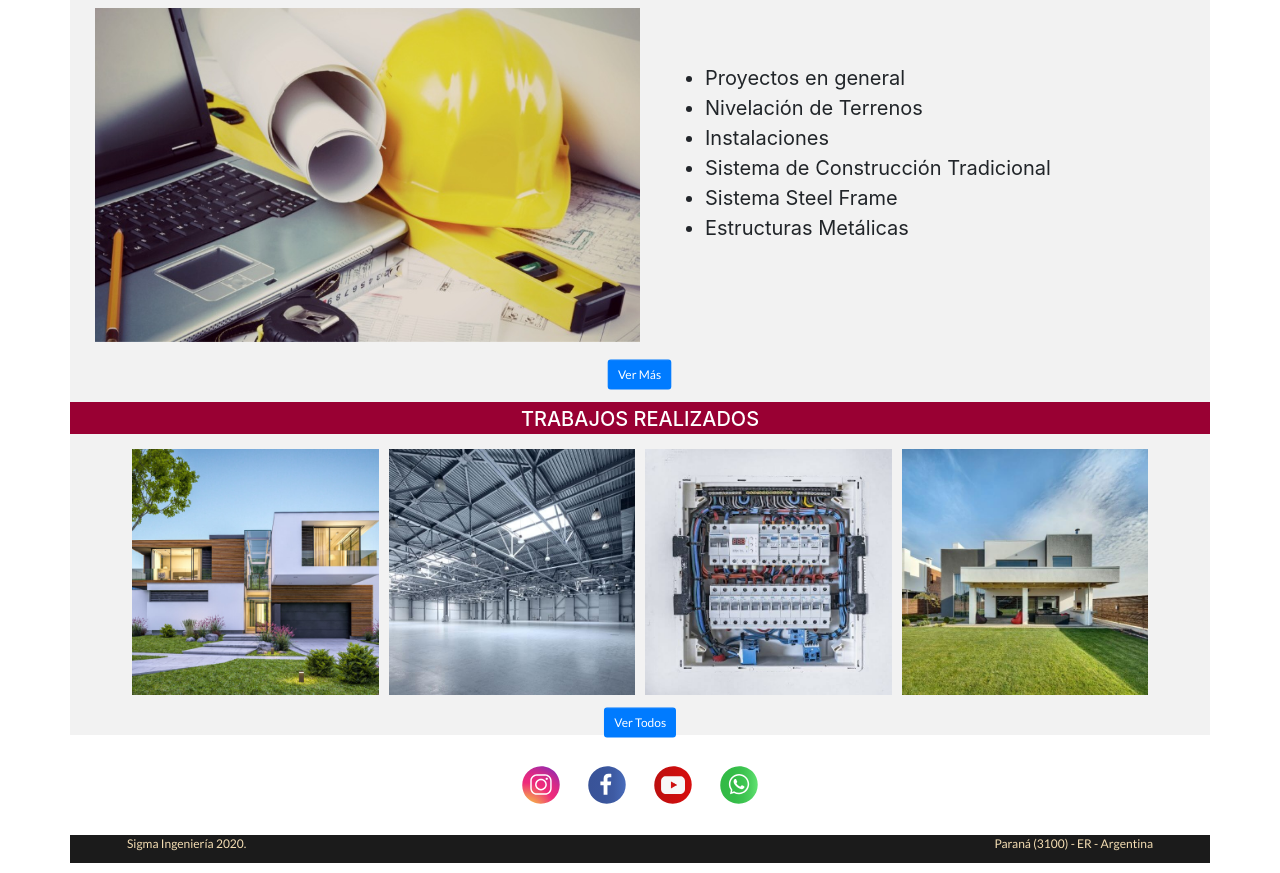
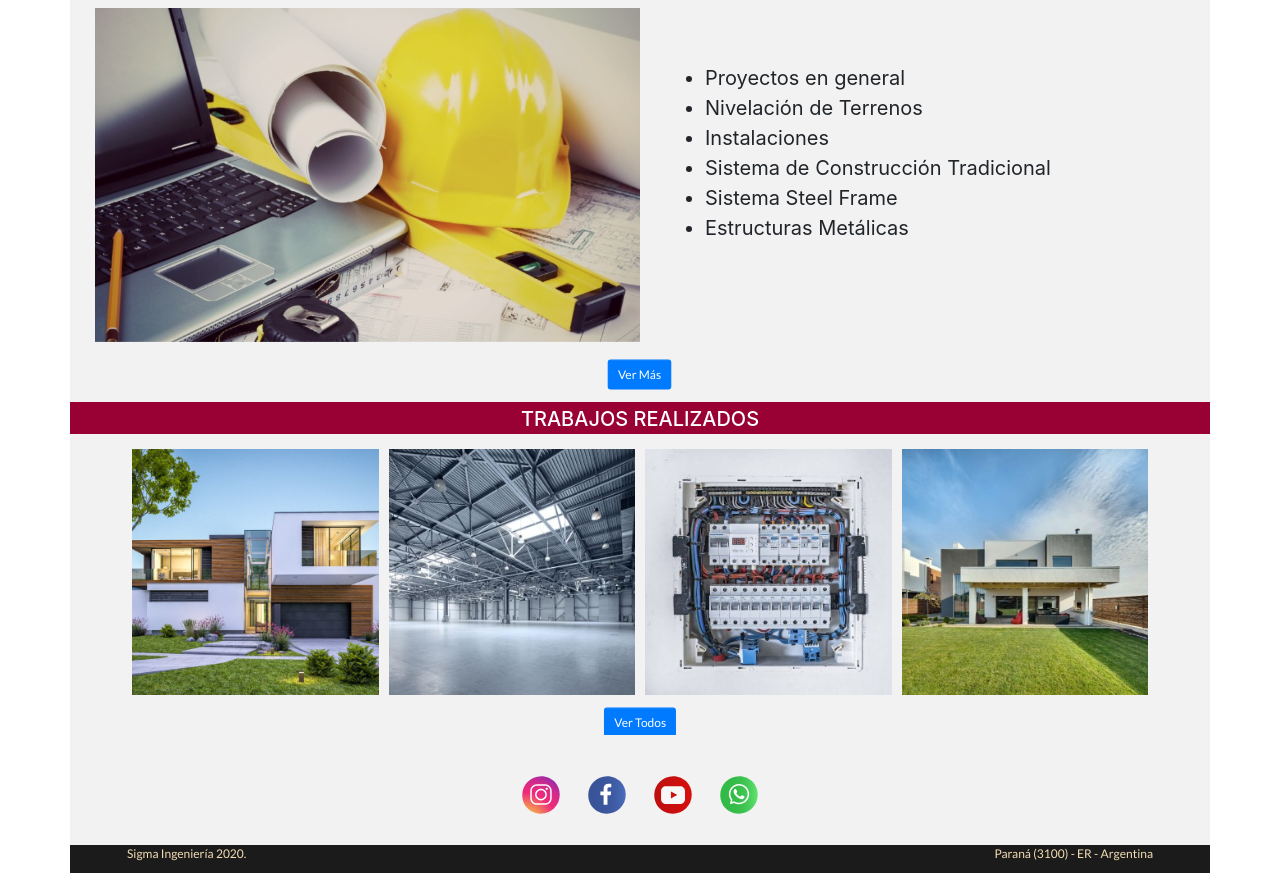
Before and after one commit to NClemente91/LPage-Empresa-Frontend-HTML-CSS, a website: page index.html in a window 1280 px wide. Shown: the part 1060-1933 px from the top of the page. Drawn offline with nearby package versions, Linux system fonts and the light colour scheme.

Commit message:
Cambio de fondo sección redes Sociales

```diff
--- a/css/mobile.css
+++ b/css/mobile.css
@@ -159,12 +159,15 @@ header{
 }
 
 .redesSoc{
-    width: 90%;
-    margin: 25px auto;
+    width: 100%;
+    margin: 0 auto;
+    padding-top: 35px;
+    padding-bottom: 25px;
     position: relative;
     z-index: 2;
     display: flex;
     justify-content: center;
+    background-color: #f2f2f2;
 }
 .redesSoc picture{
     width: 50px;
```
